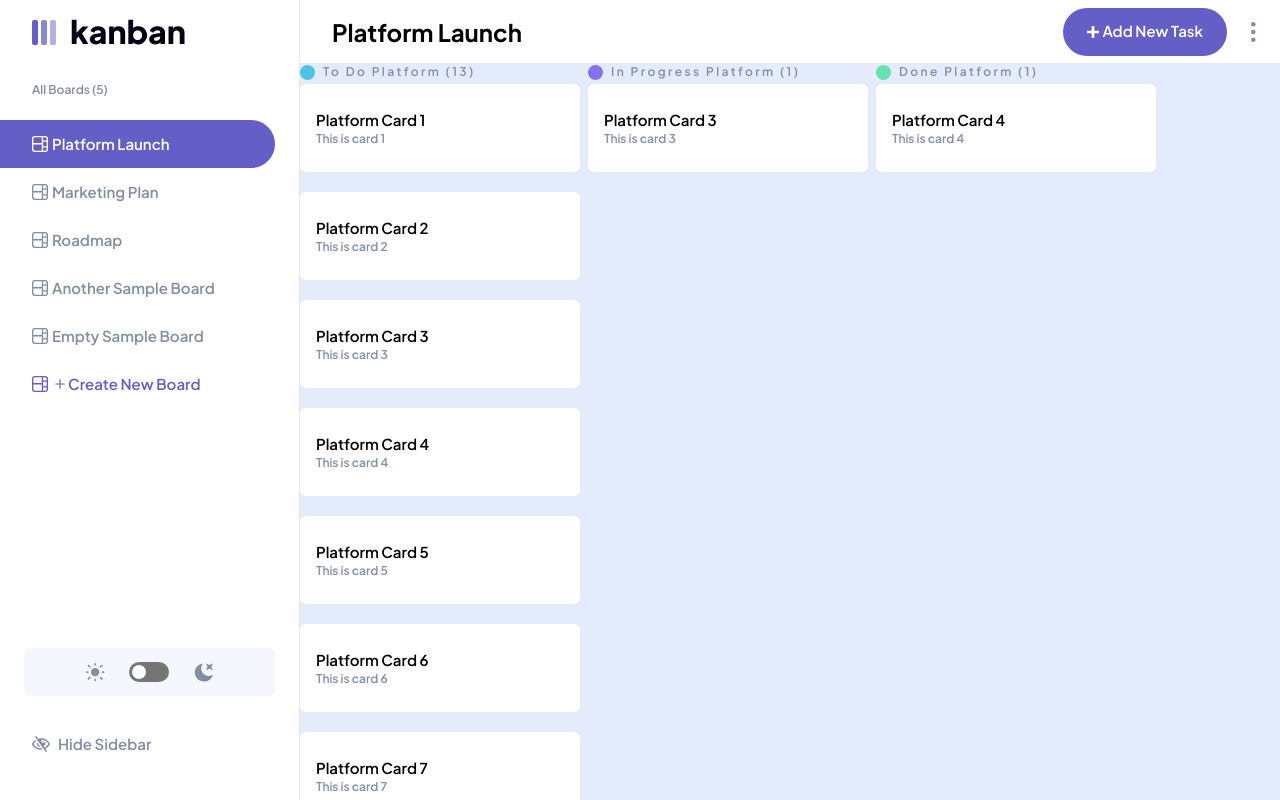
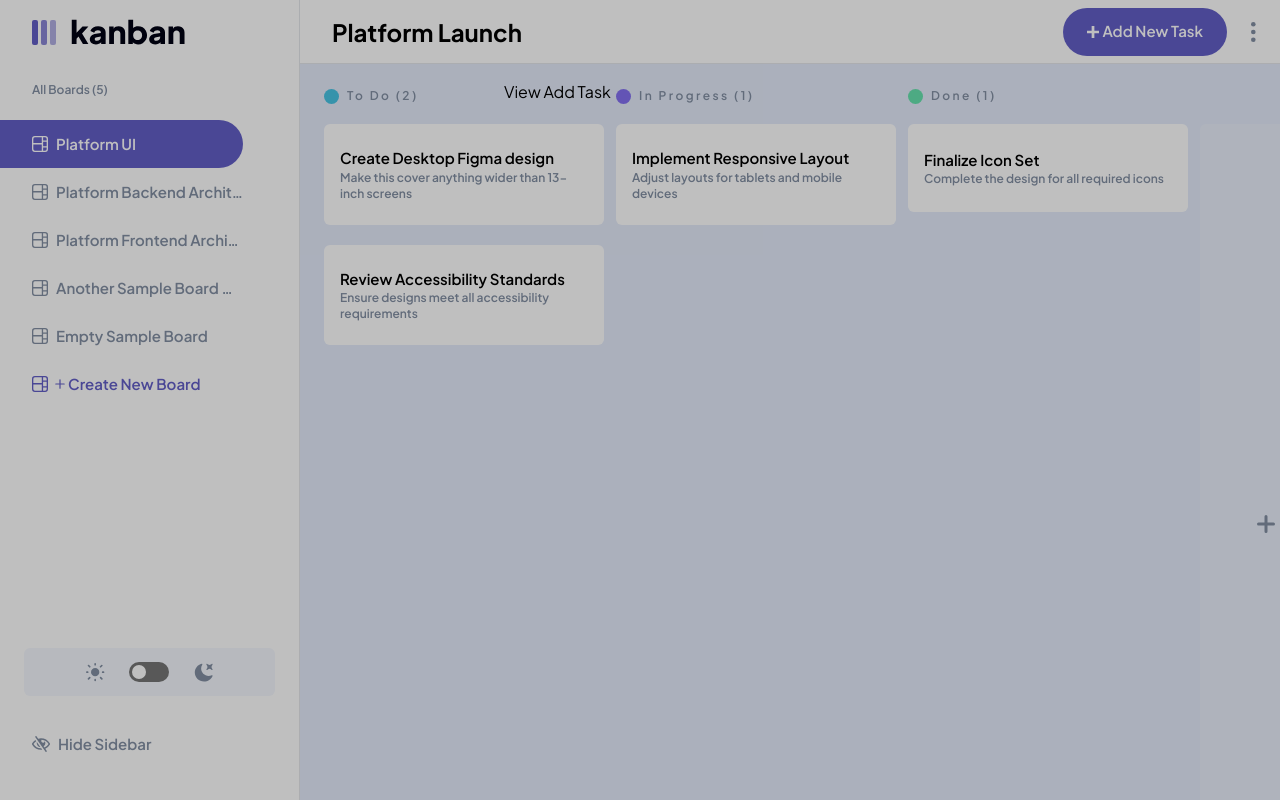
Before and after one commit to brailecg/fm-kanban, a Next.js app: page /dashboard in a window 1280 px wide. Both pictures are taken after a click on the button "Add New Task". Built offline with nearby package versions, Linux system fonts and the light colour scheme.

Commit message:
[UI] update Sidebar list ui and update sample payload for subtasks

```diff
--- a/app/components/ColumnArea.jsx
+++ b/app/components/ColumnArea.jsx
@@ -5,11 +5,6 @@ import ColumnCardDropArea from "./ColumnCardDropArea";
 const ColumnArea = ({ column }) => {
   return (
     <div className="flex flex-col ">
-      <ColumnName
-        name={column.columnName}
-        color={column.columnColor}
-        count={column.cards.length}
-      />
       <ColumnCardDropArea
         id={column.columnId + "-0"}
         colId={column.columnId}
--- a/app/components/ColumnCardDropArea.jsx
+++ b/app/components/ColumnCardDropArea.jsx
@@ -11,9 +11,9 @@ const ColumnCardDropArea = ({ id, colId, idx }) => {
       ref={setNodeRef}
       className={`${
         isOver
-          ? "border border-red-500 flex min-h-[88px] p-4 mb-4"
+          ? "border border-main-purple flex min-h-[88px] p-4 mb-4 transition-all ease-in-out"
           : " invisible h-1"
-      }  w-[280px]  bg-white dark:bg-main-dark-grey rounded-md
+      }  min-w-[280px]  bg-white dark:bg-main-dark-grey rounded-md
            `}></div>
   );
 };
--- a/app/components/ColumnItem.jsx
+++ b/app/components/ColumnItem.jsx
@@ -1,6 +1,16 @@
-import React from "react";
+import React, { useState, Fragment } from "react";
 import { useDraggable } from "@dnd-kit/core";
+import { Dialog, Transition } from "@headlessui/react";
+
 const ColumnItem = ({ item, colId }) => {
+  const [isOpen, setIsOpen] = useState(false);
+  function closeModal() {
+    setIsOpen(false);
+  }
+  function openModal() {
+    console.log("open modal");
+    setIsOpen(true);
+  }
   const { attributes, listeners, setNodeRef, transform } = useDraggable({
     id: item.cardId,
     data: { colId: colId },
@@ -12,12 +22,14 @@ const ColumnItem = ({ item, colId }) => {
     : undefined;
 
   return (
+    <React.Fragment>
       <div
+        onClick={() => openModal()}
         ref={setNodeRef}
         style={style}
         {...listeners}
         {...attributes}
-      className="w-[280px] min-h-[88px] bg-white dark:bg-main-dark-grey rounded-md flex flex-col justify-center  px-4 py-[23px] cursor-grab active:opacity-70 active:border active:border-main-purple-hover mb-4 touch-none">
+        className="ßz-0 min-w-[280px] min-h-[88px] bg-white dark:bg-main-dark-grey rounded-md flex flex-col justify-center  px-4 py-[23px] cursor-grab active:opacity-70 active:border active:border-main-purple-hover mb-4 touch-none">
         <p className="text-[15px] font-semibold dark:text-white">
           {item.cardName}
         </p>
@@ -25,6 +37,38 @@ const ColumnItem = ({ item, colId }) => {
           {item.cardDescription}
         </p>
       </div>
+      <Transition appear show={isOpen} as={Fragment}>
+        <Dialog as="div" className="relative" onClose={closeModal}>
+          <Transition.Child
+            as={Fragment}
+            enter="ease-out duration-300"
+            enterFrom="opacity-0"
+            enterTo="opacity-100"
+            leave="ease-in duration-200"
+            leaveFrom="opacity-100"
+            leaveTo="opacity-0">
+            <div className="fixed inset-0 top-16 bg-black/25 darkbg" />
+          </Transition.Child>
+
+          <div className="fixed inset-0 overflow-y-auto top-16">
+            <div className="flex max-h-fit pt-4 justify-center text-center w-screen">
+              <Transition.Child
+                as={Fragment}
+                enter="ease-out duration-300"
+                enterFrom="opacity-0 scale-95"
+                enterTo="opacity-100 scale-100"
+                leave="ease-in duration-200"
+                leaveFrom="opacity-100 scale-100"
+                leaveTo="opacity-0 scale-95">
+                <Dialog.Panel className="w-full max-w-80 transform overflow-hidden bg-[var(--menu-background-color)] px-6 text-left align-middle  transition-all space-y-3">
+                  View Task
+                </Dialog.Panel>
+              </Transition.Child>
+            </div>
+          </div>
+        </Dialog>
+      </Transition>
+    </React.Fragment>
   );
 };
 
--- a/app/components/ColumnName.jsx
+++ b/app/components/ColumnName.jsx
@@ -2,7 +2,7 @@ import React from "react";
 
 const ColumnName = ({ name = "TODO", color = "colBlue", count = 0 }) => {
   return (
-    <div className="flex items-center space-x-2 min-w-72">
+    <div className="flex items-center space-x-2 min-w-[280px] mb-4">
       <span
         style={{ backgroundColor: color }}
         className={`w-[15px] h-[15px] rounded-full`}></span>
--- a/app/components/Dashboard.jsx
+++ b/app/components/Dashboard.jsx
@@ -6,6 +6,7 @@ import Sidebar from "../components/Sidebar";
 import Nav from "./Nav";
 import ShowSidebarIcon from "./ShowSidebarIcon";
 import ColumnArea from "./ColumnArea";
+import ColumnName from "./ColumnName";
 const Dashboard = ({ data }) => {
   const [isSidebarVisible, setIsSidebarVisible] = useState(true);
   const [isThemeToggled, setIsThemeToggled] = useState(false);
@@ -95,7 +96,7 @@ const Dashboard = ({ data }) => {
   };
 
   return (
-    <div className="flex flex-col h-screen dashboard">
+    <div className="flex flex-col h-screen dashboard ">
       <Nav
         data={data}
         isThemeToggled={isThemeToggled}
@@ -103,7 +104,7 @@ const Dashboard = ({ data }) => {
         selected={selected}
         setSelected={setSelected}
       />
-      <div className="flex flex-grow">
+      <div className="flex flex-grow bg-main-light-lines dark:bg-main-very-dark-grey ">
         <div className="hidden sm:flex">
           <Sidebar
             data={data}
@@ -116,7 +117,7 @@ const Dashboard = ({ data }) => {
           />
         </div>
         <DndContext onDragEnd={handleDragend}>
-          <main className="overflow-x-auto whitespace-no-wrap bg-main-light-lines dark:bg-main-very-dark-grey grow px-4 sm:px-0 max-h-[calc(100vh-64px)] overflow-y-auto">
+          <main className="overflow-y-auto overflow-x-auto flex-grow p-4 sm:p-6 max-h-[calc(100vh-64px)]">
             {boardList.length > 0 &&
               boardList?.map((board) => {
                 if (selected === board.boardId) {
@@ -142,16 +143,36 @@ const Dashboard = ({ data }) => {
                           </button>
                         </div>
                       )}
-                      <div className="flex ">
+                      <div className="flex space-x-3">
                         {board?.columns.length > 0 &&
                           board?.columns?.map((column) => {
                             return (
-                              <ColumnArea
-                                key={column.columnId}
-                                column={column}
-                              />
+                              <div key={column.columnId}>
+                                <ColumnName
+                                  name={column.columnName}
+                                  color={column.columnColor}
+                                  count={column.cards.length}
+                                />
+                                <ColumnArea column={column} />
+                              </div>
                             );
                           })}
+                        <button className="flex items-center justify-center bg-[#E9EFFA] dark:bg-[#2B2C37] rounded-md min-w-[280px] text-2xl font-semibold text-main-medium-grey mt-9 min-h-screen">
+                          <svg
+                            xmlns="http://www.w3.org/2000/svg"
+                            fill="none"
+                            viewBox="0 0 24 24"
+                            strokeWidth={3}
+                            stroke="currentColor"
+                            className="w-6 h-6">
+                            <path
+                              strokeLinecap="round"
+                              strokeLinejoin="round"
+                              d="M12 4.5v15m7.5-7.5h-15"
+                            />
+                          </svg>
+                          New Column
+                        </button>
                       </div>
                     </React.Fragment>
                   );
--- a/app/components/Nav.jsx
+++ b/app/components/Nav.jsx
@@ -12,6 +12,7 @@ const Nav = ({
   setSelected,
 }) => {
   const [isOpen, setIsOpen] = useState(false);
+  const [addTaskModal, setAddTaskModal] = useState(false);
   function closeModal() {
     setIsOpen(false);
   }
@@ -55,6 +56,7 @@ const Nav = ({
           </div>
           <div className="flex items-center space-x-6">
             <button
+              onClick={() => setAddTaskModal(true)}
               className={`${
                 data?.boardObjectList.length > 0
                   ? "bg-main-purple"
@@ -160,6 +162,40 @@ const Nav = ({
           </div>
         </Dialog>
       </Transition>
+      <Transition appear show={addTaskModal} as={Fragment}>
+        <Dialog
+          as="div"
+          className="relative z-20"
+          onClose={() => setAddTaskModal(false)}>
+          <Transition.Child
+            as={Fragment}
+            enter="ease-out duration-300"
+            enterFrom="opacity-0"
+            enterTo="opacity-100"
+            leave="ease-in duration-200"
+            leaveFrom="opacity-100"
+            leaveTo="opacity-0">
+            <div className="fixed inset-0 bg-black/25 darkbg" />
+          </Transition.Child>
+
+          <div className="fixed inset-0 overflow-y-auto top-16">
+            <div className="flex max-h-fit pt-4 justify-center text-center w-screen">
+              <Transition.Child
+                as={Fragment}
+                enter="ease-out duration-300"
+                enterFrom="opacity-0 scale-95"
+                enterTo="opacity-100 scale-100"
+                leave="ease-in duration-200"
+                leaveFrom="opacity-100 scale-100"
+                leaveTo="opacity-0 scale-95">
+                <Dialog.Panel className="w-full max-w-80 transform overflow-hidden bg-[var(--menu-background-color)] px-6 text-left align-middle  transition-all space-y-3">
+                  View Add Task
+                </Dialog.Panel>
+              </Transition.Child>
+            </div>
+          </div>
+        </Dialog>
+      </Transition>
     </>
   );
 };
--- a/app/components/ShowSidebarIcon.jsx
+++ b/app/components/ShowSidebarIcon.jsx
@@ -13,7 +13,7 @@ const ShowSidebarIcon = ({ isSidebarVisible, setIsSidebarVisible }) => {
       leaveFrom="translate-x-0"
       leaveTo="-translate-x-full"
       onClick={() => setIsSidebarVisible((prevState) => !prevState)}
-      className={`absolute flex justify-center items-center w-14 h-12 bg-main-purple hover:bg-main-purple-hover rounded-r-full bottom-8`}>
+      className={`absolute flex justify-center items-center w-14 h-12 bg-main-purple hover:bg-main-purple-hover rounded-r-full bottom-8 -ml-6`}>
       <div className="">
         <Image
           src="/assets/icon-show-sidebar.svg"
--- a/app/components/Sidebar.jsx
+++ b/app/components/Sidebar.jsx
@@ -51,25 +51,29 @@ const Sidebar = ({
               {boardList &&
                 boardList.map((list) => {
                   return (
-                    <li
-                      key={list.boardId}
-                      className={`group relative font-semibold text-[15px] h-12 -ml-8 pl-8  ${
-                        selected == list.boardId
-                          ? "bg-main-purple rounded-r-full text-white"
-                          : "bg-transparent hover:bg-main-light-grey hover:rounded-r-full"
-                      }`}>
+                    <li key={list.boardId} className="">
                       <button
                         name={list.boardId}
                         onClick={handleSelectBoard}
-                        className="flex items-center space-x-1 h-full">
-                        <IconBoardSvg selected={selected == list.boardId} />
+                        className={`w-full space-x-2 flex items-center group relative font-semibold text-[15px] min-h-12 -ml-8 pl-8  ${
+                          selected == list.boardId
+                            ? "bg-main-purple rounded-r-full text-white"
+                            : "bg-transparent hover:bg-main-light-grey hover:rounded-r-full"
+                        }`}>
+                        <div className="w-4">
+                          <IconBoardSvg selected={selected == list.boardId} />
+                        </div>
                         <p
                           className={`${
                             selected != list.boardId &&
                             "group-hover:text-main-purple"
-                          }`}>
+                          } text-left truncate`}>
                           {list?.boardName}
                         </p>
+                        {/* Tooltip implementation */}
+                        <div className="absolute hidden group-hover:block bg-main-purple-hover text-white text-xs rounded py-1 px-2 top-0 right-0 z-10">
+                          {list?.boardName}
+                        </div>
                       </button>
                     </li>
                   );
--- a/app/sample.json
+++ b/app/sample.json
@@ -11,103 +11,87 @@
   "boardObjectList": [
     {
       "boardId": 1,
-      "boardName": "Platform Launch",
+      "boardName": "Platform UI",
       "boardDescription": "This board is for the platform launch",
       "columns": [
         {
           "columnId": 1,
           "columnColor": "#49C4E5",
-          "columnName": "To Do Platform",
+          "columnName": "To Do",
           "cards": [
             {
               "cardId": 111,
-              "cardName": "Platform Card 1",
-              "cardDescription": "This is card 1"
+              "cardName": "Create Desktop Figma design",
+              "cardDescription": "Make this cover anything wider than 13-inch screens",
+              "subtasks": [
+                {
+                  "status": false,
+                  "subTaskDescription": "Create the one for light theme"
+                },
+                {
+                  "status": false,
+                  "subTaskDescription": "Create the one for dark theme"
+                }
+              ]
             },
             {
               "cardId": 112,
-              "cardName": "Platform Card 2",
-              "cardDescription": "This is card 2"
-            },
-            {
-              "cardId": 113,
-              "cardName": "Platform Card 3",
-              "cardDescription": "This is card 3"
-            },
-            {
-              "cardId": 114,
-              "cardName": "Platform Card 4",
-              "cardDescription": "This is card 4"
-            },
-            {
-              "cardId": 115,
-              "cardName": "Platform Card 5",
-              "cardDescription": "This is card 5"
-            },
-            {
-              "cardId": 116,
-              "cardName": "Platform Card 6",
-              "cardDescription": "This is card 6"
-            },
-            {
-              "cardId": 117,
-              "cardName": "Platform Card 7",
-              "cardDescription": "This is card 7"
-            },
-            {
-              "cardId": 118,
-              "cardName": "Platform Card 8",
-              "cardDescription": "This is card 8"
-            },
-            {
-              "cardId": 119,
-              "cardName": "Platform Card 9",
-              "cardDescription": "This is card 9"
-            },
-            {
-              "cardId": 120,
-              "cardName": "Platform Card 10",
-              "cardDescription": "This is card 10"
-            },
-            {
-              "cardId": 121,
-              "cardName": "Platform Card 11",
-              "cardDescription": "This is card 11"
-            },
-            {
-              "cardId": 122,
-              "cardName": "Platform Card 12",
-              "cardDescription": "This is card 12"
-            },
-            {
-              "cardId": 123,
-              "cardName": "Platform Card 13",
-              "cardDescription": "This is card 13"
+              "cardName": "Review Accessibility Standards",
+              "cardDescription": "Ensure designs meet all accessibility requirements",
+              "subtasks": [
+                {
+                  "status": false,
+                  "subTaskDescription": "Check color contrast ratios"
+                },
+                {
+                  "status": false,
+                  "subTaskDescription": "Validate tab navigation"
+                }
+              ]
             }
           ]
         },
         {
           "columnId": 2,
-
           "columnColor": "#8471F2",
-          "columnName": "In Progress Platform",
+          "columnName": "In Progress",
           "cards": [
             {
-              "cardId": 1212,
-              "cardName": "Platform Card 3",
-              "cardDescription": "This is card 3"
+              "cardId": 113,
+              "cardName": "Implement Responsive Layout",
+              "cardDescription": "Adjust layouts for tablets and mobile devices",
+              "subtasks": [
+                {
+                  "status": true,
+                  "subTaskDescription": "Complete mobile layout"
+                },
+                {
+                  "status": false,
+                  "subTaskDescription": "Start tablet adaptation"
+                }
+              ]
             }
           ]
         },
         {
           "columnId": 3,
           "columnColor": "#67E2AE",
-          "columnName": "Done Platform",
+          "columnName": "Done",
           "cards": [
             {
-              "cardId": 131,
-              "cardName": "Platform Card 4",
-              "cardDescription": "This is card 4"
+              "cardId": 114,
+              "cardName": "Finalize Icon Set",
+              "cardDescription": "Complete the design for all required icons",
+              "subtasks": [
+                {
+                  "status": true,
+                  "subTaskDescription": "Design main navigation icons"
+                },
+                {
+                  "status": true,
+                  "subTaskDescription": "Create alert and notification icons"
+                }
+              ]
             }
           ]
         }
@@ -115,106 +99,102 @@
     },
     {
       "boardId": 2,
-      "boardName": "Marketing Plan",
-      "boardDescription": "This board is for the marketing plan",
+      "boardName": "Platform Backend Architecture",
+      "boardDescription": "What Backend tech stack will be used and how to build them",
       "columns": [
         {
-          "columnId": 1,
+          "columnId": 4,
           "columnColor": "#49C4E5",
-          "columnName": "To Do Marketing",
+          "columnName": "To Do",
           "cards": [
             {
               "cardId": 211,
-              "cardName": "Marketing Card 1",
-              "cardDescription": "This is card 1"
-            },
-            {
-              "cardId": 212,
-              "cardName": "Marketing Card 2",
-              "cardDescription": "This is card 2"
+              "cardName": "Define Database Schema",
+              "cardDescription": "Plan and document the initial database schema for user data handling",
+              "subtasks": [
+                {
+                  "status": false,
+                  "subTaskDescription": "Design user tables"
+                },
+                {
+                  "status": false,
+                  "subTaskDescription": "Define relationships"
+                }
+              ]
             }
           ]
         },
         {
-          "columnId": 2,
-
+          "columnId": 5,
           "columnColor": "#8471F2",
-          "columnName": "In Progress Marketing",
+          "columnName": "In Progress",
           "cards": [
             {
-              "cardId": 221,
-              "cardName": "Marketing Card 3",
-              "cardDescription": "This is card 3"
+              "cardId": 212,
+              "cardName": "Setup DevOps Pipeline",
+              "cardDescription": "Create pipelines for continuous integration and deployment",
+              "subtasks": [
+                {
+                  "status": true,
+                  "subTaskDescription": "Configure GitHub Actions"
+                },
+                {
+                  "status": false,
+                  "subTaskDescription": "Integrate with deployment server"
+                }
+              ]
             }
           ]
         },
         {
-          "columnId": 3,
+          "columnId": 6,
           "columnColor": "#67E2AE",
-          "columnName": "Done Marketing",
-          "cards": [
-            {
-              "cardId": 231,
-              "cardName": "Marketing Card 4",
-              "cardDescription": "This is card 4"
-            }
-          ]
+          "columnName": "Done",
+          "cards": []
         }
       ]
     },
     {
       "boardId": 3,
-      "boardName": "Roadmap",
-      "boardDescription": "This board is for the roadmap",
+      "boardName": "Platform Frontend Architecture",
+      "boardDescription": "What frontend will be used and how to build them",
       "columns": [
         {
-          "columnId": 1,
+          "columnId": 7,
           "columnColor": "#49C4E5",
-          "columnName": "To Do Roadmap",
+          "columnName": "To Do",
           "cards": [
             {
               "cardId": 311,
-              "cardName": "Roadmap Card 1",
-              "cardDescription": "This is card 1"
-            },
-            {
-              "cardId": 312,
-              "cardName": "Roadmap Card 2",
-              "cardDescription": "This is card 2"
+              "cardName": "Select JavaScript Framework",
+              "cardDescription": "Decide on the JavaScript framework to be used across the platform",
+              "subtasks": [
+                {
+                  "status": false,
+                  "subTaskDescription": "Evaluate React vs Vue vs Angular"
+                }
+              ]
             }
           ]
         },
         {
-          "columnId": 2,
-
+          "columnId": 8,
           "columnColor": "#8471F2",
-          "columnName": "In Progress Roadmap",
-          "cards": [
-            {
-              "cardId": 321,
-              "cardName": "Roadmap Card 3",
-              "cardDescription": "This is card 3"
-            }
-          ]
+          "columnName": "In Progress",
+          "cards": []
         },
         {
-          "columnId": 3,
+          "columnId": 9,
           "columnColor": "#67E2AE",
-          "columnName": "Done Roadmap",
-          "cards": [
-            {
-              "cardId": 331,
-              "cardName": "Roadmap Card 4",
-              "cardDescription": "This is card 4"
-            }
-          ]
+          "columnName": "Done",
+          "cards": []
         }
       ]
     },
     {
       "boardId": 4,
-      "boardName": "Another Sample Board",
-      "boardDescription": "This board is for another sample board",
+      "boardName": "Another Sample Board With Long Title for Sampling, Making it Longer",
+      "boardDescription": "What frontend will be used and how to build them",
       "columns": [
         {
           "columnId": 1,
```
Lines whose indentation alone changed are shown as unchanged.
